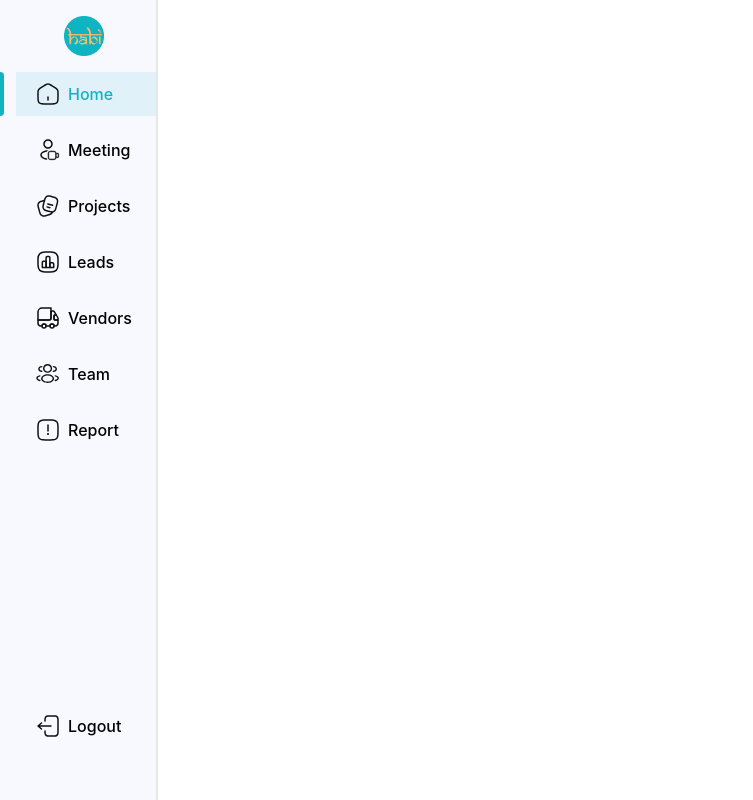
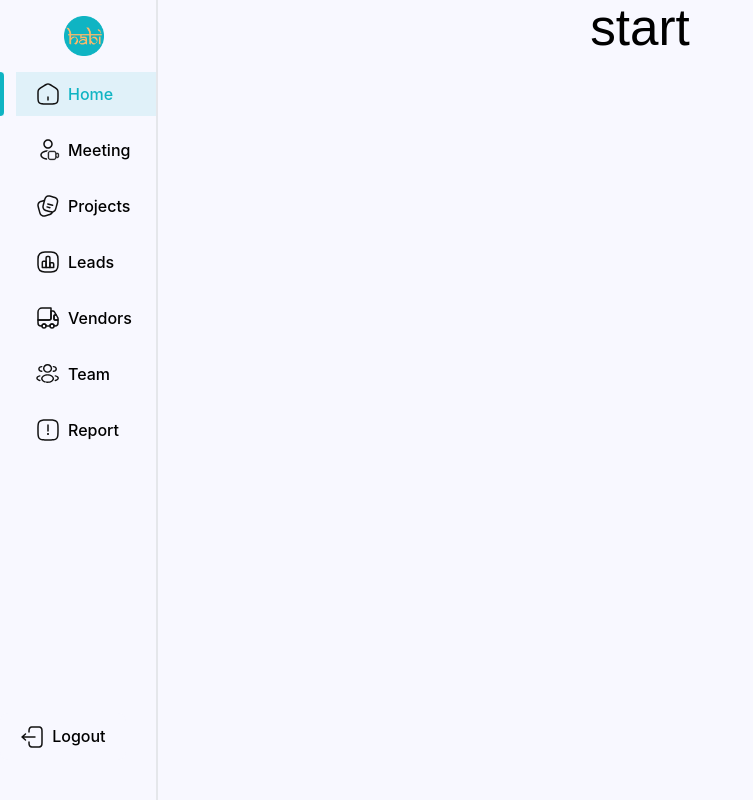
Before and after one commit to tejudharanesh/HABI_internal, a React (Vite) app: page / in a window 1280 px wide. Shown: the whole page, without its empty margins (0-753 px from the left). Built offline with nearby package versions, Linux system fonts and the light colour scheme.

Commit message:
created navbar

```diff
--- a/src/App.jsx
+++ b/src/App.jsx
@@ -6,14 +6,14 @@ import {
   Route,
   Navigate,
 } from "react-router-dom";
-import Navbar from "./components/navbar/Navbar";
+import Dashboard from "./pages/dashboard/dashboard";
 
 function App() {
   return (
     <AuthProvider>
       <Router>
         <Routes>
-          <Route path="/" element={<Navbar />} />
+          <Route path="/" element={<Dashboard />} />
         </Routes>
       </Router>
     </AuthProvider>
--- a/src/components/navbar/Navbar.jsx
+++ b/src/components/navbar/Navbar.jsx
@@ -75,17 +75,10 @@ const Navbar = () => {
       label: "Report",
       link: "/",
     },
-    {
-      id: "logout",
-      icon: logout,
-      alt: "Logout",
-      label: "Logout",
-      link: "/",
-    },
   ];
 
   return (
-    <div className="flex">
+    <div className="flex h-screen">
       {/* Side Navbar */}
       <div
         className={`fixed top-0 left-0 h-full w-auto bg-layoutColor text-white transform ${
@@ -93,9 +86,9 @@ const Navbar = () => {
         } transition-transform duration-300 ease-in-out md:translate-x-0`}
       >
         <nav
-          className={`bg-layoutColor sticky w-auto border-r-2 z-10 pt-10 md:pt-0`}
+          className={`bg-layoutColor w-auto border-r-2 pt-10 md:pt-0 h-screen`}
         >
-          <div className="flex flex-col justify-between h-screen">
+          <div className="flex flex-col justify-between h-screen relative">
             <div className={`flex justify-center px-4 items-center py-4`}>
               <img
                 src={logo}
@@ -106,12 +99,7 @@ const Navbar = () => {
 
             <div className="flex flex-col w-auto gap-y-3 h-screen relative">
               {buttons.map((button) => (
-                <div
-                  key={button.id}
-                  className={`relative w-auto ${
-                    button.id === "logout" ? "absolute top-60" : ""
-                  }`}
-                >
+                <div key={button.id} className={`relative w-auto `}>
                   <Link
                     to={button.link}
                     className={`px-7 md:px-3  lg:pl-3 lg:pr-6 py-2.5 flex flex-row space-x-2 hover:bg-primaryO w-full ${
@@ -140,6 +128,12 @@ const Navbar = () => {
                   <div>{selected === button.id && <SelectionIndicator />}</div>
                 </div>
               ))}
+              <button className="bg-layoutColor absolute bottom-10">
+                <img src={logout} alt="Logout" className="inline-block mr-2" />
+                <span className="text-black inline-block md:hidden lg:inline">
+                  Logout
+                </span>
+              </button>
             </div>
           </div>
         </nav>
@@ -147,7 +141,7 @@ const Navbar = () => {
 
       {/* Hamburger Button */}
       <button
-        className="md:hidden fixed top-0 left-2 z-50 bg-layoutColor"
+        className="md:hidden fixed top-0 left-2 z-50 bg-layoutColor outline-none focus:outline-none border-none ring-0"
         onClick={toggleMenu}
       >
         <img src={isOpen ? close : hamberger} alt="" className="w-6 p-0 h-6" />
--- /dev/null
+++ b/src/pages/Admin/Home.jsx
@@ -0,0 +1,16 @@
+import React from "react";
+
+function Home() {
+  return (
+    <div className="min-h-screen flex flex-col items-center bg-background font-poppins w-full h-auto">
+      <div className="flex flex-col items-center w-screen bg-layoutColor h-full  top-0">
+        <h1 className="text-black">start</h1>
+      </div>
+      <div className="flex flex-col w-screen bg-layoutColor h-auto">
+        <h1 className="text-black">end</h1>{" "}
+      </div>
+    </div>
+  );
+}
+
+export default Home;
--- /dev/null
+++ b/src/pages/dashboard/Dashboard.jsx
@@ -0,0 +1,21 @@
+import React, { useState, useEffect } from "react";
+import { Route, Routes } from "react-router-dom";
+import Navbar from "../../components/Navbar/Navbar";
+import Home from "../Admin/Home";
+
+function Dashboard() {
+  return (
+    <div className="flex">
+      {/* Navbar */}
+      <Navbar />
+
+      {/* Main Content */}
+      <div className="flex flex-col flex-grow">
+        {/* Routes */}
+        <Home />
+      </div>
+    </div>
+  );
+}
+
+export default Dashboard;
```
